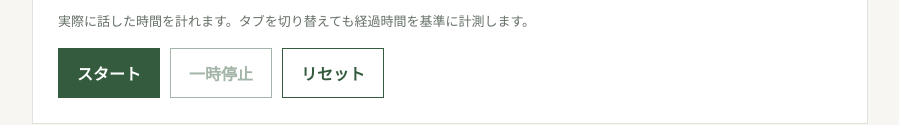
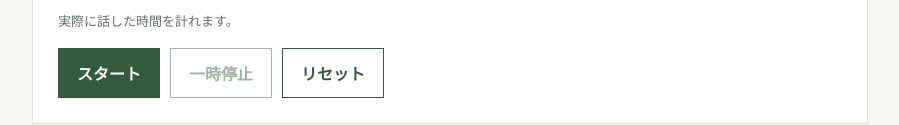
Before and after one commit to Arai-akihito101/presentation-checker, a plain HTML site: page index.html in a window 1280 px wide. Shown: the part 1209-1334 px from the top of the page, without its empty margins (190-1089 px from the left). Drawn offline with Linux system fonts and the light colour scheme.

Commit message:
Update index.html

```diff
--- a/index.html
+++ b/index.html
@@ -71,7 +71,7 @@ footer{font-size:12px;line-height:1.9;color:#667067;border-top:1px solid #d9dcd4
 <section class="panel">
 <label>④ 声に出して練習する</label>
 <div class="timer" id="timer" aria-live="off">00:00</div>
-<p class="timer-note">実際に話した時間を計れます。タブを切り替えても経過時間を基準に計測します。</p>
+<p class="timer-note">実際に話した時間を計れます。</p>
 <div class="actions">
 <button id="start" type="button">スタート</button>
 <button id="pause" class="secondary" type="button" disabled>一時停止</button>
```
